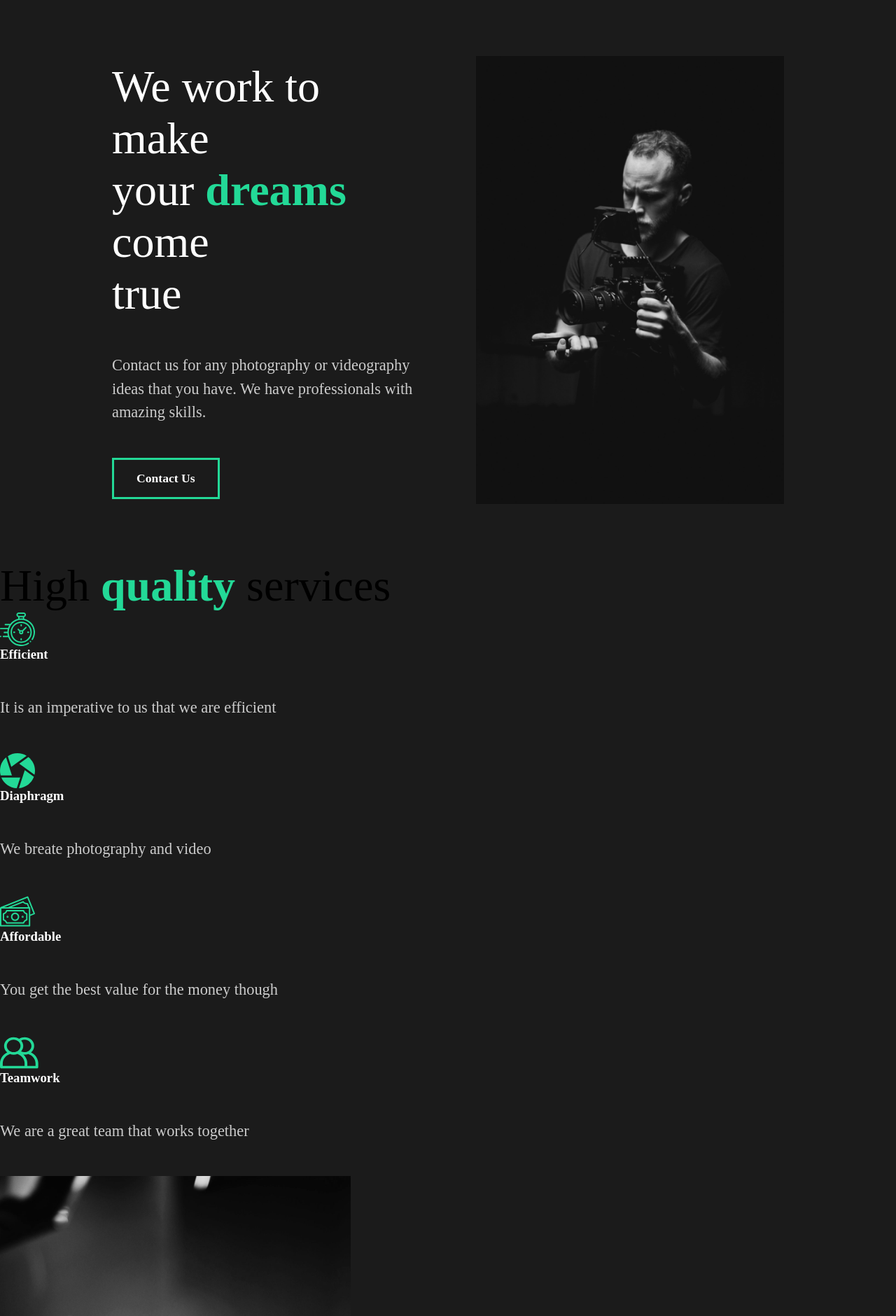
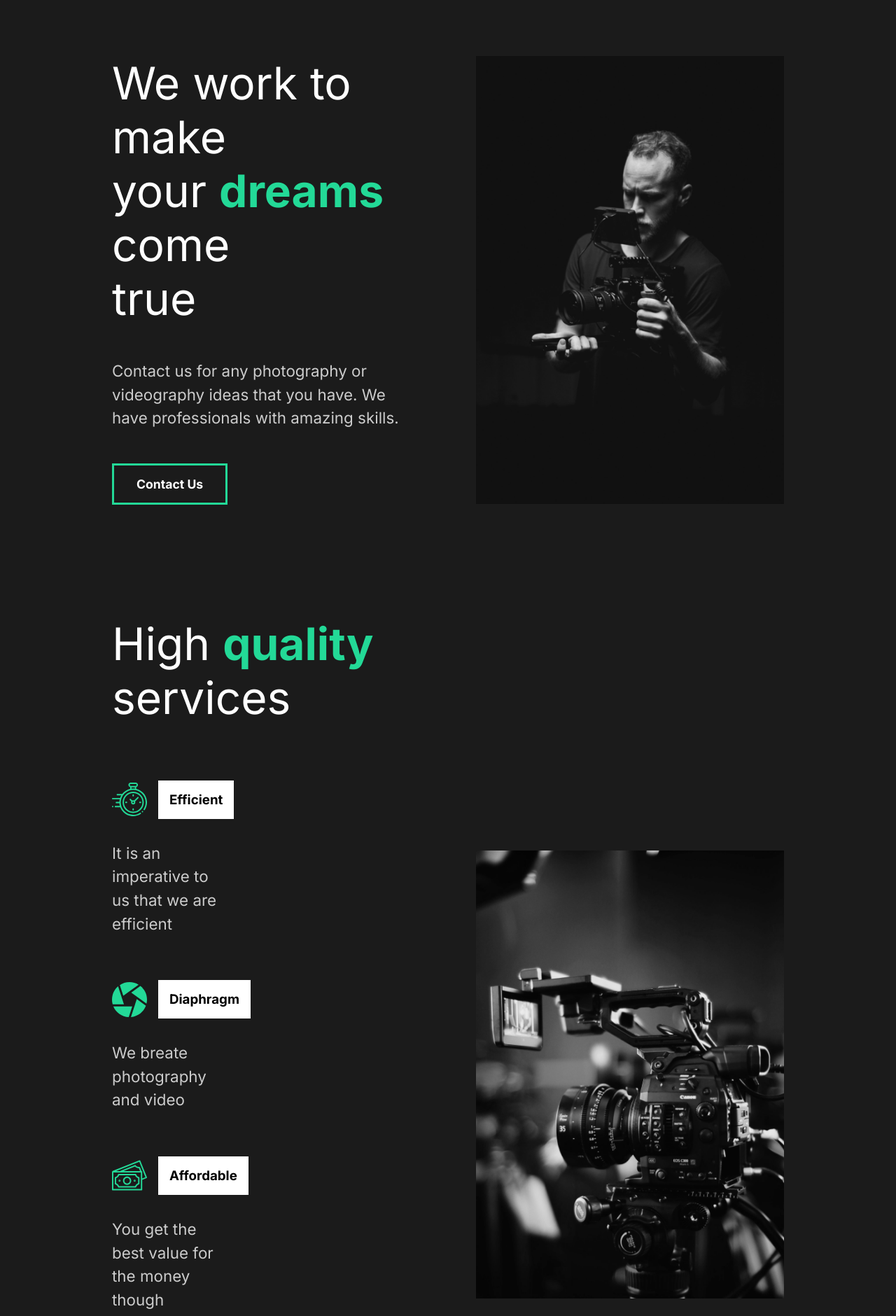
Before and after one commit to hbabuka/outlined, a React (Create React App) app: page / in a window 1280 px wide. Shown: the top 1880 px of the page at 70% size. Built offline with nearby package versions, Linux system fonts and the light colour scheme.

Commit message:
Styling sections

```diff
--- a/public/index.html
+++ b/public/index.html
@@ -15,6 +15,10 @@
       user's mobile device or desktop. See https://developers.google.com/web/fundamentals/web-app-manifest/
     -->
     <link rel="manifest" href="%PUBLIC_URL%/manifest.json" />
+
+    <link rel="preconnect" href="https://fonts.googleapis.com">
+    <link rel="preconnect" href="https://fonts.gstatic.com" crossorigin>
+    <link href="https://fonts.googleapis.com/css2?family=Inter:wght@400;700&family=Lobster&family=Rubik:wght@300;400;500;600&display=swap" rel="stylesheet">
     <!--
       Notice the use of %PUBLIC_URL% in the tags above.
       It will be replaced with the URL of the `public` folder during the build.
--- a/src/App.js
+++ b/src/App.js
@@ -1,5 +1,5 @@
 import AboutUs from "./pages/AboutUs";
-import GlobalStyle from "./GlobalStyles";
+import GlobalStyle from "./styles/GlobalStyles";
 
 function App() {
   return (
--- a/src/components/AboutSection.js
+++ /dev/null
@@ -1,66 +0,0 @@
-import React from "react";
-import home1 from "../images/home1.png";
-import styled from "styled-components";
-
-const AboutStyled = styled.div`
-  min-height: 90vh;
-  display: flex;
-  align-items: center;
-  justify-content: space-between;
-  padding: 5rem 10rem;
-  color: white;
-`;
-
-const DescriptionStyled = styled.div`
-  flex: 1;
-  padding-right: 5rem;
-  h2 {
-    font-weight: lighter;
-  }
-`;
-
-const ImageStyled = styled.div`
-  flex: 1;
-  overflow: hidden;
-  img {
-    width: 100%;
-    height: 80vh;
-    object-fit: cover;
-  }
-`;
-
-const HideStyled = styled.div`
-  overflow: hidden;
-`;
-
-const AboutSection = () => {
-  return (
-    <AboutStyled>
-      <DescriptionStyled>
-        <div className="title">
-          <HideStyled>
-            <h2>We work to make</h2>
-          </HideStyled>
-          <HideStyled>
-            <h2>
-              your <span>dreams</span> come
-            </h2>
-          </HideStyled>
-          <HideStyled>
-            <h2>true</h2>
-          </HideStyled>
-        </div>
-        <p>
-          Contact us for any photography or videography ideas that you have. We
-          have professionals with amazing skills.
-        </p>
-        <button>Contact Us</button>
-      </DescriptionStyled>
-      <ImageStyled>
-        <img src={home1} alt="guy with a camera" />
-      </ImageStyled>
-    </AboutStyled>
-  );
-};
-
-export default AboutSection;
--- a/src/components/ServicesSection.js
+++ /dev/null
@@ -1,33 +0,0 @@
-import React from "react";
-import { Card } from "./shared/Card";
-import home2 from "../images/home2.png";
-import { cardDetails } from "../data";
-
-const ServicesSection = () => {
-  return (
-    <div>
-      <div className="description">
-        <h2>
-          High <span>quality</span> services
-        </h2>
-        <div className="cards">
-          {cardDetails.map((card) => {
-            return (
-              <Card
-                imageSource={card.icon}
-                title={card.title}
-                description={card.description}
-                key={card.id}
-              />
-            );
-          })}
-        </div>
-      </div>
-      <div className="image">
-        <img src={home2} alt="a camera device in focus" />
-      </div>
-    </div>
-  );
-};
-
-export default ServicesSection;
--- /dev/null
+++ b/src/components/sections/AboutSection.js
@@ -0,0 +1,36 @@
+import React from "react";
+import home1 from "../../images/home1.png";
+import styled from "styled-components";
+import { Shared } from "../../styles/shared";
+
+const AboutSection = () => {
+  return (
+    <Shared.Section.Wrapper>
+      <Shared.Section.Description>
+        <div className="title">
+          <Shared.Section.Hide>
+            <h2>We work to make</h2>
+          </Shared.Section.Hide>
+          <Shared.Section.Hide>
+            <h2>
+              your <span>dreams</span> come
+            </h2>
+          </Shared.Section.Hide>
+          <Shared.Section.Hide>
+            <h2>true</h2>
+          </Shared.Section.Hide>
+        </div>
+        <p>
+          Contact us for any photography or videography ideas that you have. We
+          have professionals with amazing skills.
+        </p>
+        <button>Contact Us</button>
+      </Shared.Section.Description>
+      <Shared.Section.Image>
+        <img src={home1} alt="guy with a camera" />
+      </Shared.Section.Image>
+    </Shared.Section.Wrapper>
+  );
+};
+
+export default AboutSection;
--- a/src/components/FaqSection.js
+++ b/src/components/sections/FaqSection.js
@@ -1,10 +1,23 @@
 import React from "react";
-import { Accordion } from "./shared/Accordion";
-import { questions } from "../data";
+import { Accordion } from "../shared/Accordion";
+import { questions } from "../../data";
+import { Shared } from "../../styles/shared";
+import styled from "styled-components";
+
+const FaqStyled = styled(Shared.Section.Wrapper)`
+  display: block;
+  span {
+    display: block;
+  }
+  h2 {
+    padding-bottom: 2rem;
+    font-weight: lighter;
+  }
+`;
 
 const FaqSection = () => {
   return (
-    <div className="faq">
+    <FaqStyled>
       <h2>
         Any Questions? <span>FAQ</span>
       </h2>
@@ -19,7 +32,7 @@ const FaqSection = () => {
           );
         })}
       </div>
-    </div>
+    </FaqStyled>
   );
 };
 
--- /dev/null
+++ b/src/components/sections/ServicesSection.js
@@ -0,0 +1,50 @@
+import React from "react";
+import { Card } from "../shared/Card";
+import home2 from "../../images/home2.png";
+import { cardDetails } from "../../data";
+import { Shared } from "../../styles/shared";
+import styled from "styled-components";
+
+const ServicesStyled = styled(Shared.Section.Wrapper)`
+  h2 {
+    padding-bottom: 5rem;
+  }
+  p {
+    width: 70%;
+    padding: 2rem 0 4rem;
+  }
+`;
+
+const CardsStyled = styled.div`
+  display: flex;
+  flex-wrap: wrap;
+`;
+
+const ServicesSection = () => {
+  return (
+    <ServicesStyled>
+      <Shared.Section.Description>
+        <h2>
+          High <span>quality</span> services
+        </h2>
+        <CardsStyled>
+          {cardDetails.map((card) => {
+            return (
+              <Card
+                imageSource={card.icon}
+                title={card.title}
+                description={card.description}
+                key={card.id}
+              />
+            );
+          })}
+        </CardsStyled>
+      </Shared.Section.Description>
+      <Shared.Section.Image>
+        <img src={home2} alt="a camera device in focus" />
+      </Shared.Section.Image>
+    </ServicesStyled>
+  );
+};
+
+export default ServicesSection;
--- a/src/components/shared/Accordion.js
+++ b/src/components/shared/Accordion.js
@@ -1,14 +1,33 @@
 import React from "react";
+import styled from "styled-components";
+
+const DivStyled = styled.div`
+  padding: 3rem 0;
+  cursor: pointer;
+  .faq-line {
+    background-color: #cccccc;
+    height: 0.2rem;
+    margin: 2rem 0;
+    width: 100%;
+  }
+  .answer {
+    padding: 2rem 0;
+    p {
+      padding: 1rem 0;
+    }
+  }
+`;
 
 export const Accordion = ({ question, answers }) => {
   return (
-    <div className="question">
+    <DivStyled className="question">
       <h4>{question}</h4>
       <div className="answer">
         {Object.keys(answers).map((answer, i) => {
           return <p key={i}>{answers[answer]}</p>;
         })}
       </div>
-    </div>
+      <div className="faq-line"></div>
+    </DivStyled>
   );
 };
--- a/src/components/shared/Card.js
+++ b/src/components/shared/Card.js
@@ -1,13 +1,28 @@
 import React from "react";
+import styled from "styled-components";
+
+const DivStyled = styled.div`
+  flex-basis: 15rem;
+  .icon {
+    display: flex;
+    align-items: center;
+    h3 {
+      margin-left: 1rem;
+      background: white;
+      color: black;
+      padding: 1rem;
+    }
+  }
+`;
 
 export const Card = ({ imageSource, title, description }) => {
   return (
-    <div className="card">
+    <DivStyled>
       <div className="icon">
         <img src={imageSource} alt="svg icon" />
         <h3>{title}</h3>
       </div>
       <p>{description}</p>
-    </div>
+    </DivStyled>
   );
 };
--- a/src/pages/AboutUs.js
+++ b/src/pages/AboutUs.js
@@ -1,7 +1,7 @@
 import React from "react";
-import AboutSection from "../components/AboutSection";
-import FaqSection from "../components/FaqSection";
-import ServicesSection from "../components/ServicesSection";
+import AboutSection from "../components/sections/AboutSection";
+import FaqSection from "../components/sections/FaqSection";
+import ServicesSection from "../components/sections/ServicesSection";
 
 const AboutUs = () => {
   return (
--- a/src/GlobalStyles.js
+++ b/src/styles/GlobalStyles.js
@@ -53,6 +53,7 @@ h6 {
 
 body {
   background-color: #1b1b1b;
+  font-family: 'Inter', sans-serif;
 }
 
 button {
@@ -81,6 +82,7 @@ h3 {
 
 h4 {
   font-weight: bold;
+  font-size: 2rem;
 }
 
 p {
--- /dev/null
+++ b/src/styles/shared.js
@@ -0,0 +1,41 @@
+import styled from "styled-components";
+
+const WrapperStyled = styled.div`
+  min-height: 90vh;
+  display: flex;
+  align-items: center;
+  justify-content: space-between;
+  padding: 5rem 10rem;
+  color: white;
+`;
+
+const DescriptionStyled = styled.div`
+  flex: 1;
+  padding-right: 5rem;
+  h2 {
+    font-weight: lighter;
+  }
+`;
+
+const ImageStyled = styled.div`
+  flex: 1;
+  overflow: hidden;
+  img {
+    width: 100%;
+    height: 80vh;
+    object-fit: cover;
+  }
+`;
+
+const HideStyled = styled.div`
+  overflow: hidden;
+`;
+
+export const Shared = {
+  Section: {
+    Wrapper: WrapperStyled,
+    Description: DescriptionStyled,
+    Image: ImageStyled,
+    Hide: HideStyled,
+  },
+};
```
